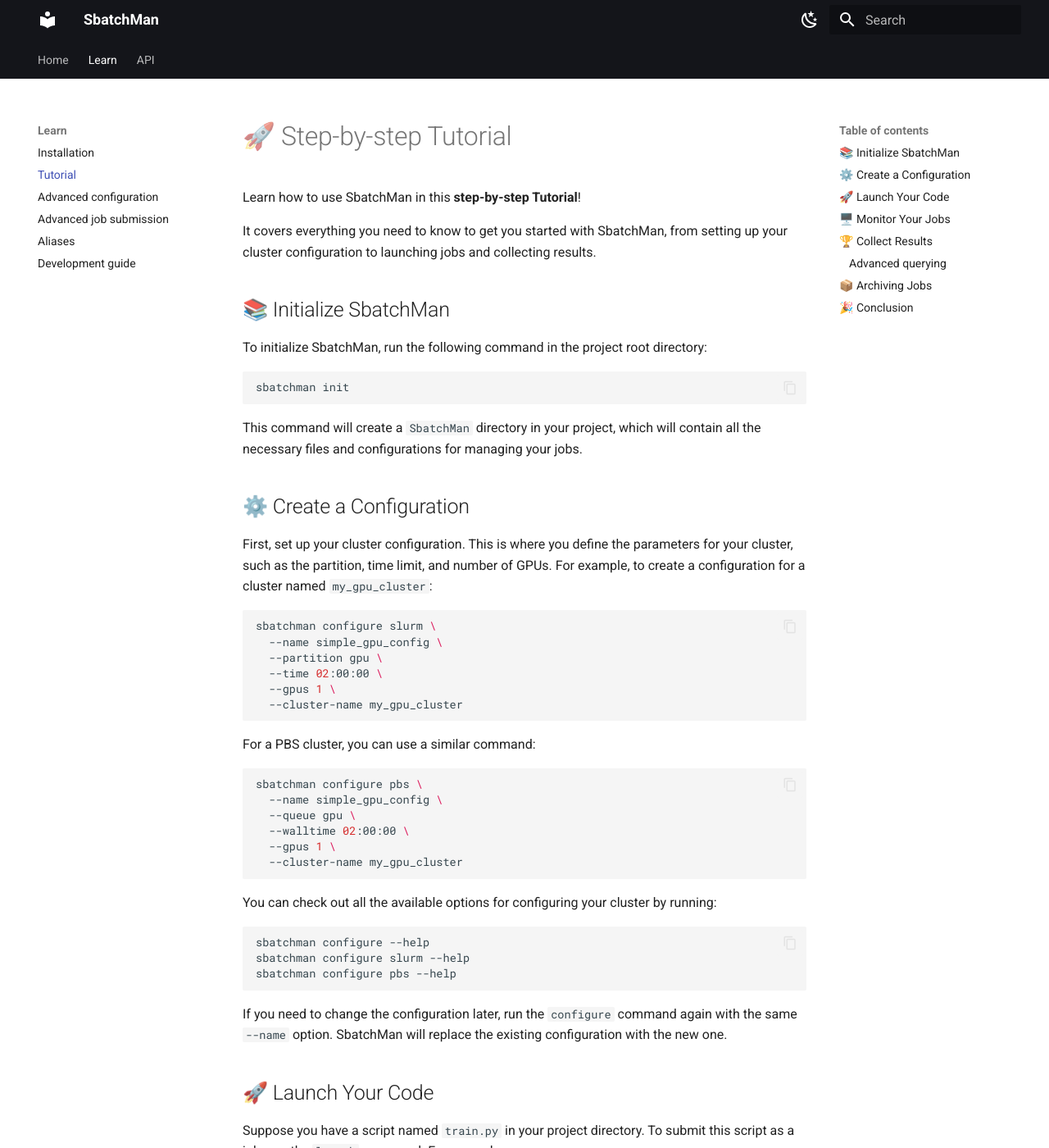
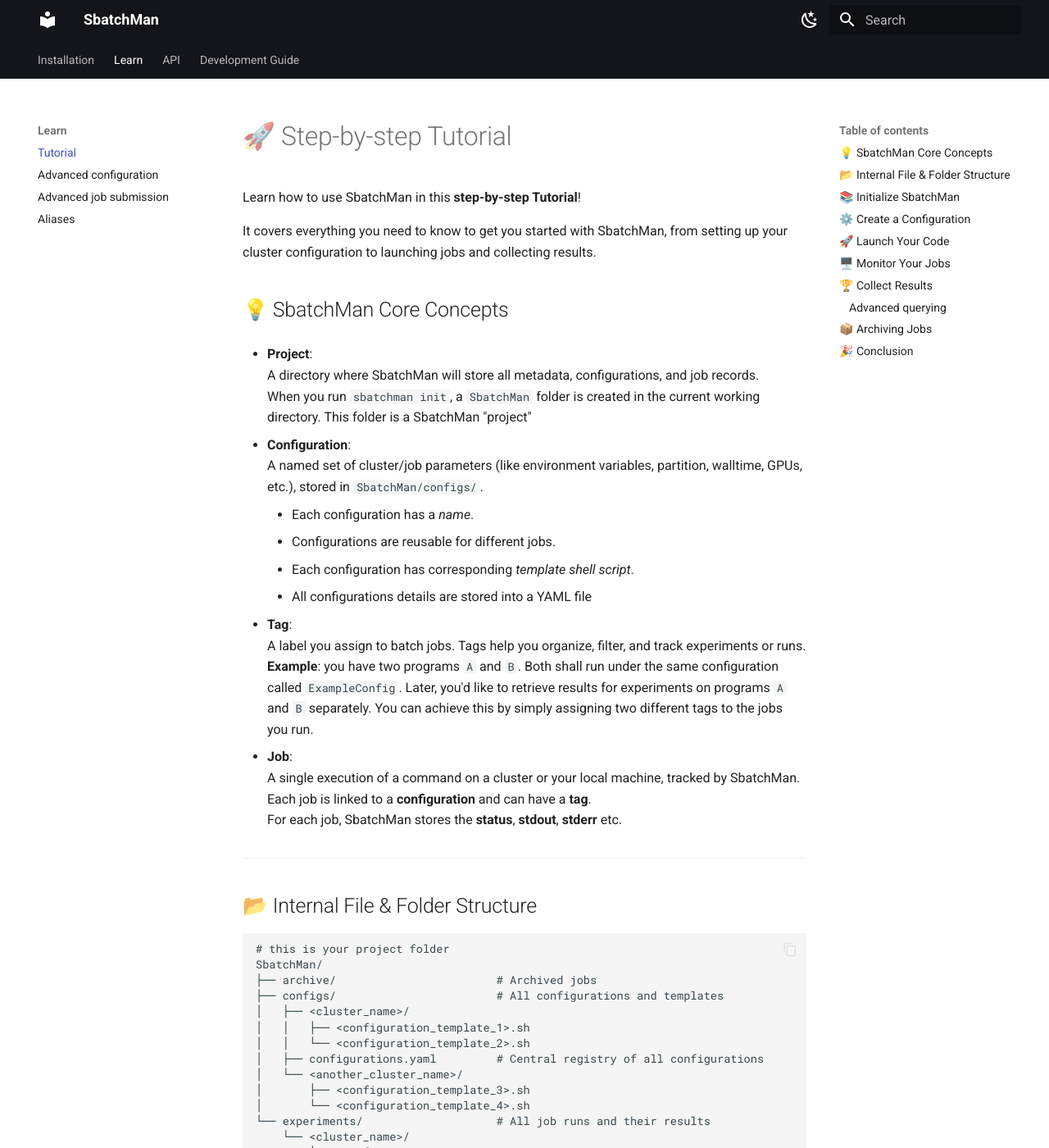
Before and after one commit to LorenzoPichetti/SbatchMan, an MkDocs documentation site: the page built from docs/learn/tutorial.md, in a window 1280 px wide and 1400 px high. Shown: the whole window at 82% size. Built offline with MkDocs 1.6.1 and Material for MkDocs 9.7.7, drawn with Linux system fonts in a browser that asks for light colours; some of the changed text lies outside the part shown.

Commit message:
Better docs

````diff
--- a/docs/learn/tutorial.md
+++ b/docs/learn/tutorial.md
@@ -3,6 +3,65 @@
 Learn how to use SbatchMan in this **step-by-step Tutorial**!
 
 It covers everything you need to know to get you started with SbatchMan, from setting up your cluster configuration to launching jobs and collecting results.
+
+## 💡 SbatchMan Core Concepts
+
+- **Project**:
+  A directory where SbatchMan will store all metadata, configurations, and job records.
+  When you run `sbatchman init`, a `SbatchMan` folder is created in the current working directory. This folder is a SbatchMan "project"
+
+- **Configuration**:
+  A named set of cluster/job parameters (like environment variables, partition, walltime, GPUs, etc.), stored in `SbatchMan/configs/`.
+    - Each configuration has a *name*.
+    - Configurations are reusable for different jobs.
+    - Each configuration has corresponding *template shell script*.
+    - All configurations details are stored into a YAML file
+
+- **Tag**:
+  A label you assign to batch jobs. Tags help you organize, filter, and track experiments or runs.
+  **Example**: you have two programs `A` and `B`. Both shall run under the same configuration called `ExampleConfig`. Later, you'd like to retrieve results for experiments on programs `A` and `B` separately. You can achieve this by simply assigning two different tags to the jobs you run.
+
+- **Job**:
+  A single execution of a command on a cluster or your local machine, tracked by SbatchMan.
+  Each job is linked to a **configuration** and can have a **tag**.
+  For each job, SbatchMan stores the **status**, **stdout**, **stderr** etc.
+
+---
+
+## 📂 Internal File & Folder Structure
+
+```
+# this is your project folder
+SbatchMan/
+├── archive/                        # Archived jobs
+├── configs/                        # All configurations and templates
+│   ├── <cluster_name>/
+│   │   ├── <configuration_template_1>.sh
+│   │   └── <configuration_template_2>.sh
+│   ├── configurations.yaml         # Central registry of all configurations
+│   └── <another_cluster_name>/
+│       ├── <configuration_template_3>.sh
+│       └── <configuration_template_4>.sh
+└── experiments/                    # All job runs and their results
+    └── <cluster_name>/
+        ├── <configuration_name>/
+        │   └── <tag>/
+        │       ├── <run_timestamp_1>/
+        │       │   ├── metadata.yaml      # Job metadata (config, tags, etc.)
+        │       │   ├── run.sh             # The actual script submitted
+        │       │   ├── stderr.log         # Error output
+        │       │   └── stdout.log         # Standard output
+        │       ├── <run_timestamp_2>/
+        │       │   └── ...
+        │       └── ...
+        └── ...
+```
+
+- **configs/**: Contains all configuration files and template scripts, organized by cluster.
+- **experiments/**: Stores all job runs, grouped by configuration and tag. Each run has its own timestamped folder with logs and metadata.
+- **archive/**: Used for archiving completed or old jobs.
+
+This structure makes it easy to manage, reproduce, and analyze your experiments across different clusters and configurations.
 
 ## 📚 Initialize SbatchMan
 To initialize SbatchMan, run the following command in the project root directory:
--- a/mkdocs.yml
+++ b/mkdocs.yml
@@ -9,6 +9,7 @@
     - content.code.copy
     - search.suggest
     - header.autohide
+    - navigation.footer
   palette:
     - scheme: default
       primary: black   # ⬅️ Black top bar (in light mode)
@@ -55,12 +56,13 @@
             show_if_no_docstring: true
             merge_init_into_class: true
 nav:
-  - Home: index.md
+  - Installation:
+    - Install: install/install.md
+    - Setup: install/setup.md
   - Learn:
-    - Installation: learn/install.md
     - Tutorial: learn/tutorial.md
     - Advanced configuration: learn/configuration.md
     - Advanced job submission: learn/launching_jobs.md
     - Aliases: learn/aliases.md
-    - Development guide: learn/development.md
   - API: api.md
+  - Development Guide: development.md
````
Also changed, not shown: docs/api.md (+4 -0 lines), docs/development.md (renamed from docs/learn/development.md, +18 -8 lines), docs/index.md (+8 -6 lines), docs/install/install.md (renamed from docs/learn/install.md, +2 -5 lines), docs/install/setup.md (added, +15 -0 lines).
